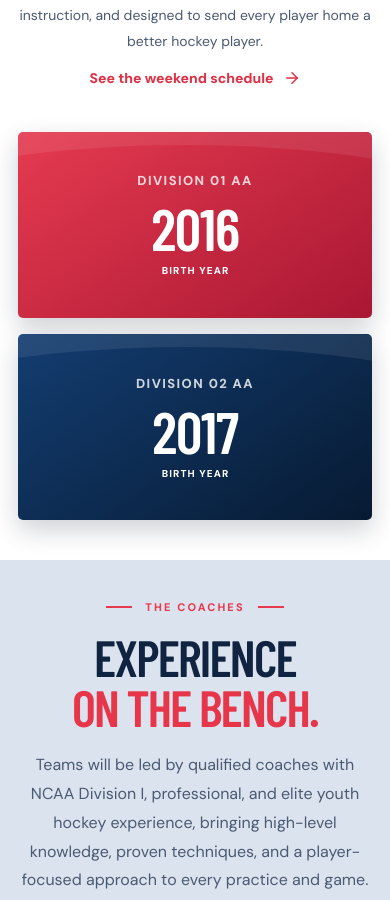
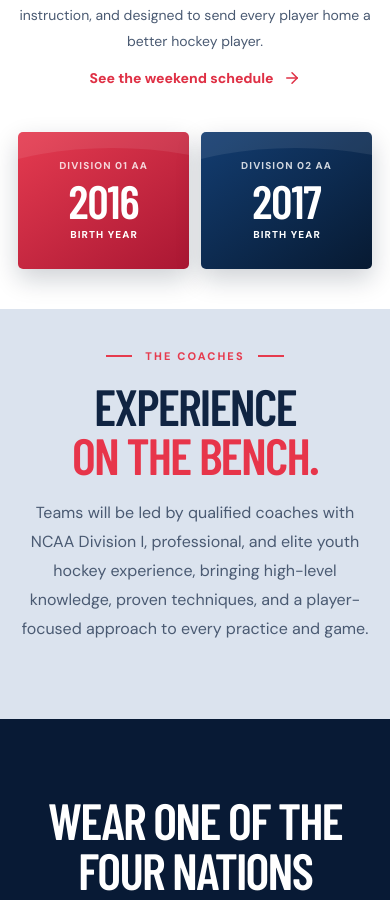
Before and after one commit to Avmannino/four_nations_tournament, a React (Vite) app: page / in a window 390 px wide. Shown: the part 1360-2260 px from the top of the page. Built offline with nearby package versions, Linux system fonts and the light colour scheme.

Commit message:
Side-by-side division cards on phones
Co-Authored-By: Claude Opus 5.5 <noreply@anthropic.com>

```diff
--- a/src/styles.css
+++ b/src/styles.css
@@ -266,8 +266,12 @@ button:disabled { opacity: .68; cursor: not-allowed; transform: none !important;
   .button--cta { width: 100%; }
   .section-heading h2 { font-size: 51px; }
   .section-intro { font-size: 14px; }
-  .showcase-card { padding: 15px; }
-  .showcase-card strong { font-size: clamp(53px, 15vw, 84px); }
+  /* Division cards side by side on phones */
+  .about-showcase { grid-template-columns: 1fr 1fr; gap: 12px; max-width: none; }
+  .showcase-card { padding: 15px; aspect-ratio: 1.25; gap: 10px; }
+  .showcase-card strong { font-size: clamp(40px, 12vw, 60px); }
+  .showcase-card > .showcase-label { font-size: 10px; }
+  .showcase-year { gap: 8px; }
   .nations-grid { gap: 12px; }
   .nation-card-bottom { padding: 16px 14px 18px; }
   .nation-card-bottom > div { gap: 7px; }
```
